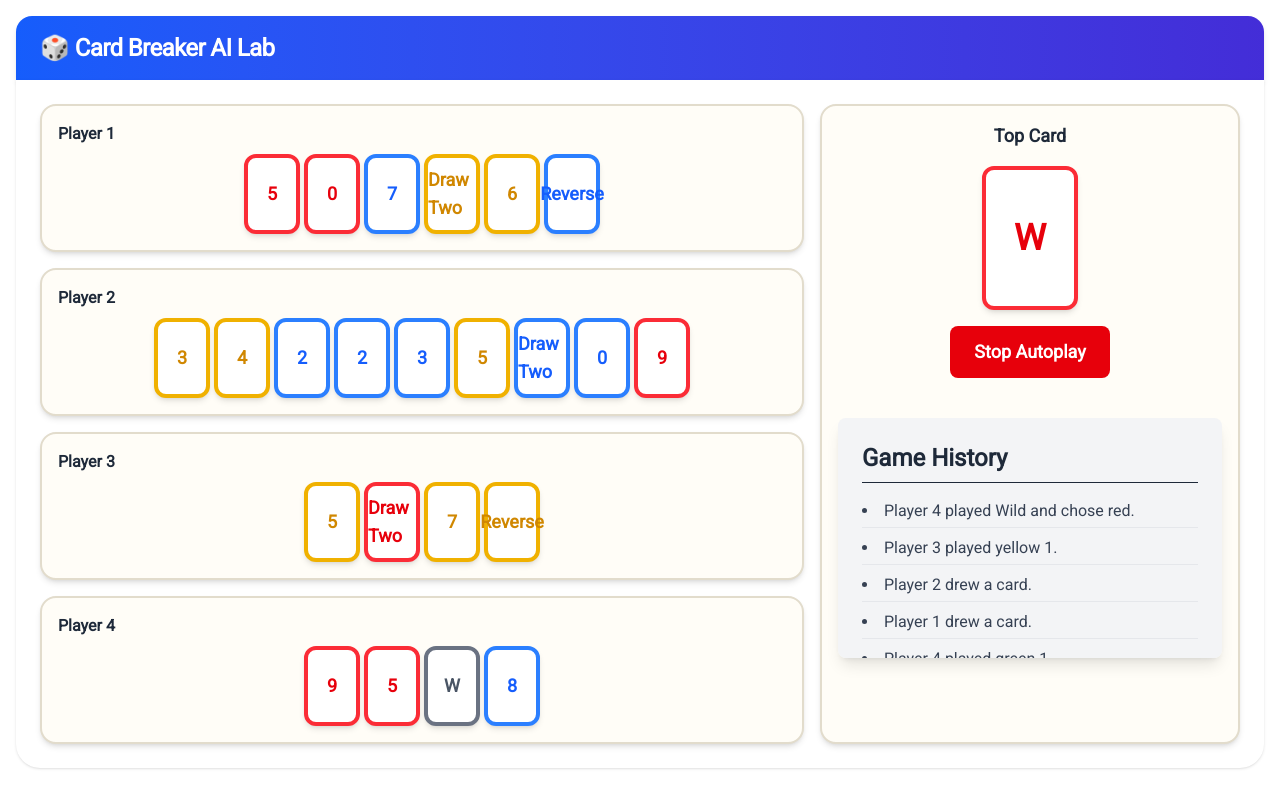
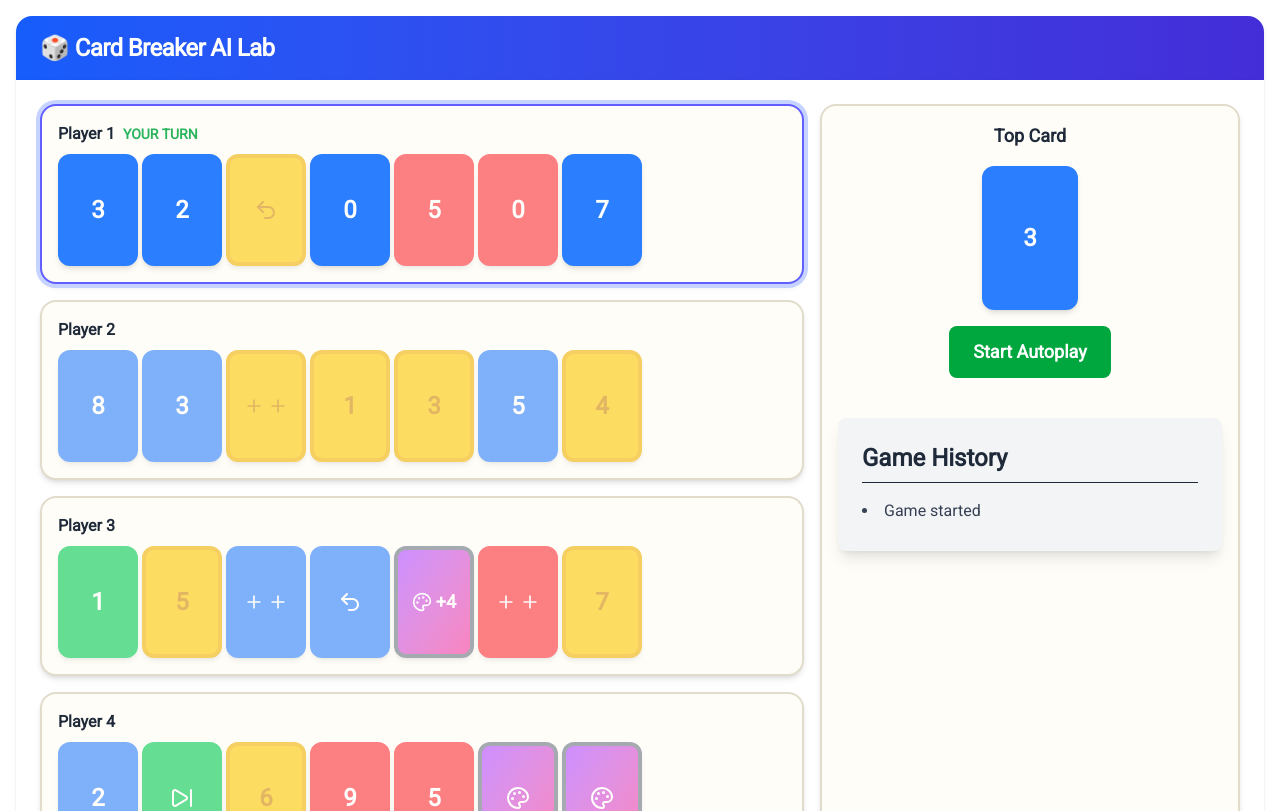
Before and after one commit to mtickle/card-game, a React (Vite) app: page / in a window 1280 px wide. Shown: the top 811 px of the page. Built offline with nearby package versions, Linux system fonts and the light colour scheme.

Commit message:
Check again.

```diff
--- a/package.json
+++ b/package.json
@@ -16,6 +16,7 @@
     "@tailwindcss/postcss": "^4.1.11",
     "@tailwindcss/vite": "^4.1.11",
     "auth0": "^4.27.0",
+    "lucide-react": "^0.525.0",
     "postcss": "^8.5.6",
     "react": "^19.0.0",
     "react-dom": "^19.0.0"
--- a/src/App.jsx
+++ b/src/App.jsx
@@ -1,4 +1,5 @@
-import Header from '@layouts/Header';
+import Card, { getCardIcon, getColorClass } from '@components/Card'; // <-- Import Card component and helpers
+import Header from '@layouts/Header'; // Assuming this path is correct
 import { useCallback, useEffect, useRef, useState } from 'react';
 
 function App() {
@@ -39,7 +40,6 @@ function App() {
     return hands;
   };
 
-
   // --- Game State ---
   const [deck, setDeck] = useState(() => createDeck());
   const [hands, setHands] = useState([]);
@@ -53,6 +53,7 @@ function App() {
   const [gameOver, setGameOver] = useState(false);
   const [winner, setWinner] = useState(null);
   const [finalScores, setFinalScores] = useState([]);
+  // const [autoplay, setAutoplay] = useState(false); // This state is redundant with isAutoplaying
 
   //--- Prepare the game. Give us a top card but not if it is a special card.
   useEffect(() => {
@@ -80,10 +81,6 @@ function App() {
     setTopCard(startingTopCard);
     setGameMessage(`Player ${currentPlayer + 1}'s turn`);
 
-    // console.log('Initial setup completed.');
-    // console.log('Player Hands:', initialHands);
-    // console.log('Initial Top Card:', startingTopCard);
-
     return () => {
       if (aiTurnTimeoutRef.current) {
         clearTimeout(aiTurnTimeoutRef.current);
@@ -91,23 +88,33 @@ function App() {
     };
   }, []);
 
-
-
   //--- This is supposed to do something but I'm not sure what.
   const startNewGame = useCallback(() => {
-    const newDeck = shuffleDeck();
-    const newHands = dealCards(newDeck);
-    const startingCard = drawInitialPlayableCard(newDeck); // however you select the first top card
+    const newDeck = createDeck();
+    const newHands = dealCards([...newDeck]);
 
+    let startingTopCard = null;
+    while (newDeck.length > 0) {
+      const card = newDeck.pop();
+      if (card.value !== 'Skip' && card.value !== 'Reverse' && card.value !== 'Draw Two' && card.color !== 'wild') {
+        startingTopCard = card;
+        break;
+      }
+      newHands[0].push(card); // Put unusable starting cards into Player 1's hand
+    }
+
+    setDeck([...newDeck]);
     setHands(newHands);
-    setDeck(newDeck);
-    setTopCard(startingCard);
+    setTopCard(startingTopCard || { color: 'wild', value: 'Wild' });
     setCurrentPlayer(0);
     setWinner(null);
     setFinalScores([]);
-    setHistory([]);
+    setGameMessage("New game started. Player 1's turn.");
+    setHistory(['New game started']);
+    setGameOver(false);
+    // Don't modify isAutoplaying here, it should be controlled by buttons
+    // If it was true, it will remain true and new game will autoplay
   }, []);
-
 
 
   //--- GAME OVER
@@ -115,21 +122,22 @@ function App() {
     const winnerIndex = hands.findIndex(hand => hand.length === 0);
 
     if (winnerIndex !== -1 && !gameOver) {
-      console.log("game over")
       const scores = calculateGameScore(hands, winnerIndex);
       setWinner(winnerIndex);
       setFinalScores(scores);
       setGameOver(true);
 
-      const timer = setTimeout(() => {
-        startNewGame();
-        setGameOver(false);
-      }, 3000);
+      if (isAutoplaying) { // Use isAutoplaying, not 'autoplay'
+        const timer = setTimeout(() => {
+          startNewGame();
+        }, 3000);
 
-      return () => clearTimeout(timer); // cleanup if component unmounts
+        return () => clearTimeout(timer);
+      } else {
+        setIsAutoplaying(false);
+      }
     }
-  }, [hands, gameOver, startNewGame]);
-
+  }, [hands, gameOver, isAutoplaying, startNewGame]); // Dependency update: use isAutoplaying
 
   // --- Card Playability Check ---
   const canPlayCard = (card, currentTopCard) => {
@@ -142,9 +150,9 @@ function App() {
   };
 
   // --- AI Logic ---
-  const chooseWildColor = (hand) => { // Passed hand to be more explicit
+  const chooseWildColor = (hand) => {
     const colorCounts = { red: 0, blue: 0, green: 0, yellow: 0 };
-    hand.forEach(card => { // Use the passed hand
+    hand.forEach(card => {
       if (card.color !== 'wild') {
         colorCounts[card.color]++;
       }
@@ -161,22 +169,16 @@ function App() {
   };
 
   const playAI = (hand, currentTopCard, currentDeck, playerIndex) => {
-    //console.log(`AI Player ${playerIndex + 1} evaluating hand:`, hand, 'Top card:', currentTopCard);
-    // Prioritize non-wild cards that match
     for (let card of hand) {
       if (card.color !== 'wild' && canPlayCard(card, currentTopCard)) {
-        //  console.log(`AI Player ${playerIndex + 1} selects card (non-wild):`, card);
         return card;
       }
     }
-    // If no non-wild cards, play a wild if possible
     for (let card of hand) {
       if (card.color === 'wild') {
-        //console.log(`AI Player ${playerIndex + 1} selects card (wild):`, card);
         return card;
       }
     }
-    //console.log(`AI Player ${playerIndex + 1} cannot play, will draw a card.`);
     return null; // AI needs to draw
   };
 
@@ -197,8 +199,6 @@ function App() {
 
   // --- Main Card Playing Logic ---
   const playCard = (card, playerIndex, chosenWildColor = null) => {
-    //console.log(`Player ${playerIndex + 1} attempting to play card:`, card);
-
     if (playerIndex !== currentPlayer) {
       setGameMessage(`It's not Player ${playerIndex + 1}'s turn! It's Player ${currentPlayer + 1}'s turn.`);
       setHistory(prev => [`Player ${playerIndex + 1} tried to play out of turn.`, ...prev]);
@@ -212,7 +212,6 @@ function App() {
     }
 
     const newHands = [...hands];
-    // Remove the played card from the hand. Handle cases where the same card might appear multiple times.
     const cardIndex = newHands[playerIndex].findIndex(c => c.color === card.color && c.value === card.value);
     if (cardIndex > -1) {
       newHands[playerIndex].splice(cardIndex, 1);
@@ -232,7 +231,7 @@ function App() {
       setGameMessage(`Player ${playerIndex + 1} wins!`);
       setHistory(prev => [`Player ${playerIndex + 1} wins the game!`, ...prev]);
       setCurrentPlayer(-1); // End game
-      setIsAutoplaying(false); // Stop autoplay on win
+      // isAutoplaying is handled in useEffect for gameOver
       return;
     }
 
@@ -249,18 +248,17 @@ function App() {
     } else if (card.value === 'Draw Two') {
       drawAmount = 2;
       setHistory(prev => [`Player ${nextPlayerIdx + 1} draws two cards.`, ...prev]);
-      nextPlayerIdx = (nextPlayerIdx + direction + 4) % 4; // Player who draws gets skipped
+      nextPlayerIdx = (nextPlayerIdx + direction + 4) % 4;
     } else if (card.value === 'Wild Draw Four') {
       drawAmount = 4;
       setHistory(prev => [`Player ${nextPlayerIdx + 1} draws four cards.`, ...prev]);
-      nextPlayerIdx = (nextPlayerIdx + direction + 4) % 4; // Player who draws gets skipped
+      nextPlayerIdx = (nextPlayerIdx + direction + 4) % 4;
     }
 
     if (drawAmount > 0) {
       const currentDeck = [...deck];
       for (let i = 0; i < drawAmount; i++) {
         if (currentDeck.length > 0) {
-          // The actual player who draws is (currentPlayer + direction + 4) % 4
           newHands[(currentPlayer + direction + 4) % 4].push(currentDeck.pop());
         } else {
           setHistory(prev => [`Deck is empty! Cannot draw more cards.`, ...prev]);
@@ -277,9 +275,7 @@ function App() {
 
   // --- Draw Card Logic for Human Player ---
   const drawCard = () => {
-    // Only allow human to manually draw if not autoplaying
     if (isAutoplaying && currentPlayer === 0) {
-      //console.log("Autoplay is active, AI will handle Player 1's draw.");
       return;
     }
 
@@ -309,42 +305,33 @@ function App() {
     setGameMessage(`Player 1 drew a card. Player ${nextPlayer + 1}'s turn.`);
   };
 
-  useEffect(() => {
-    if (!isAutoplaying) {
-      handleStartAutoplay();
-    }
-  }, []);
 
   // --- AI Turn Effect (handles all AI players, including Player 0 if autoplaying) ---
   useEffect(() => {
-    // If game is over, or not a valid player turn (shouldn't happen with current logic, but good safeguard)
-    if (currentPlayer === -1) {
+    if (currentPlayer === -1 || gameOver) { // Add gameOver check here
       return;
     }
 
-    // Only proceed if it's an AI's turn OR if it's player 0's turn and autoplay is active
     if (currentPlayer !== 0 || isAutoplaying) {
       if (aiTurnTimeoutRef.current) {
         clearTimeout(aiTurnTimeoutRef.current);
       }
 
       aiTurnTimeoutRef.current = setTimeout(() => {
-        //console.log(`AI Player ${currentPlayer + 1}'s turn logic initiated.`);
         const aiHand = hands[currentPlayer];
-        const currentTopCard = topCard; // Ensure latest topCard is used
-        const currentDeck = deck; // Ensure latest deck is used
+        const currentTopCard = topCard;
+        const currentDeck = deck;
 
         const aiCardToPlay = playAI(aiHand, currentTopCard, currentDeck, currentPlayer);
 
         if (aiCardToPlay) {
           let chosenColor = null;
           if (aiCardToPlay.color === 'wild') {
-            chosenColor = chooseWildColor(aiHand); // AI chooses color based on its hand
+            chosenColor = chooseWildColor(aiHand);
           }
           playCard(aiCardToPlay, currentPlayer, chosenColor);
         } else {
-          // AI needs to draw a card
-          const newDeck = [...currentDeck]; // Use the latest deck
+          const newDeck = [...currentDeck];
           if (newDeck.length > 0) {
             const newHands = [...hands];
             const drawnCard = newDeck.pop();
@@ -353,20 +340,18 @@ function App() {
             setHands(newHands);
             setHistory(prev => [`Player ${currentPlayer + 1} drew a card.`, ...prev]);
 
-            // After drawing, AI's turn is over, move to the next player
             const nextPlayer = (currentPlayer + direction + 4) % 4;
             setCurrentPlayer(nextPlayer);
             setGameMessage(`Player ${currentPlayer + 1} drew a card. Player ${nextPlayer + 1}'s turn.`);
           } else {
             setGameMessage(`No cards left to draw for Player ${currentPlayer + 1}! Turn passes.`);
             setHistory(prev => [`No cards left for Player ${currentPlayer + 1} to draw.`, ...prev]);
-            // If deck is empty, turn still passes
             const nextPlayer = (currentPlayer + direction + 4) % 4;
             setCurrentPlayer(nextPlayer);
             setGameMessage(`Player ${currentPlayer + 1} could not draw. Player ${nextPlayer + 1}'s turn.`);
           }
         }
-      }, isAutoplaying ? 200 : 1500); // Faster turns for autoplay, slower for manual AI
+      }, isAutoplaying ? 200 : 1500);
 
       return () => {
         if (aiTurnTimeoutRef.current) {
@@ -374,7 +359,8 @@ function App() {
         }
       };
     }
-  }, [currentPlayer, hands, topCard, deck, direction, isAutoplaying]); // Add isAutoplaying to dependencies
+  }, [currentPlayer, hands, topCard, deck, direction, isAutoplaying, gameOver]); // Dependency update: add gameOver
+
 
   // --- Autoplay Control Handlers ---
   const handleStartAutoplay = () => {
@@ -382,9 +368,8 @@ function App() {
       setIsAutoplaying(true);
       setGameMessage("Autoplay started! AI vs AI.");
       setHistory(prev => [`Autoplay started.`, ...prev]);
-      // If it's currently human's turn, trigger the AI effect
       if (currentPlayer === 0) {
-        setCurrentPlayer(0); // Trigger useEffect for current player 0
+        setCurrentPlayer(0);
       }
     }
   };
@@ -408,24 +393,44 @@ function App() {
           {[0, 1, 2, 3].map(player => (
             <div
               key={player}
-              className="bg-[#fffdf7] p-4 rounded-2xl shadow-md border-2 border-[#e2dccc]"
+              className={`bg-[#fffdf7] p-4 rounded-2xl shadow-md border-2 border-[#e2dccc] ${currentPlayer === player && !gameOver ? 'border-indigo-500 ring-4 ring-indigo-200' : ''}`}
             >
               <div className="flex flex-col gap-2">
-                <div className="font-semibold text-gray-800 text-left">Player {player + 1}</div>
+                <div className="font-semibold text-gray-800 text-left">
+                  Player {player + 1}
+                  {currentPlayer === player && !gameOver && (
+                    <span className="ml-2 text-sm text-green-600 font-bold animate-pulse">YOUR TURN</span>
+                  )}
+                </div>
 
-                <div className="flex flex-wrap gap-1 justify-center">
+                <div className="flex flex-wrap gap-1 justify-left">
                   {hands[player]?.length > 0 ? (
                     hands[player].map((card, index) => (
-                      <div
+                      <Card
                         key={index}
-                        className={`w-14 h-20 rounded-xl shadow-md flex items-center justify-center border-4 text-lg font-bold bg-white
-                    ${card.color === 'red' ? 'border-red-500 text-red-600' :
-                            card.color === 'blue' ? 'border-blue-500 text-blue-600' :
-                              card.color === 'green' ? 'border-green-500 text-green-600' :
-                                card.color === 'yellow' ? 'border-yellow-500 text-yellow-600' : 'border-gray-500 text-gray-600'}`}
-                      >
-                        {card.value === 'Wild' || card.value === 'Wild Draw Four' ? 'W' : card.value}
-                      </div>
+                        card={card}
+                        onClick={() => {
+                          if (player === 0 && !isAutoplaying) { // Human player only and not autoplaying
+                            if (card.color === 'wild') {
+                              let chosenColor = null;
+                              while (!chosenColor || !colors.includes(chosenColor)) {
+                                chosenColor = prompt('Choose a color: red, blue, green, or yellow').toLowerCase();
+                                if (!colors.includes(chosenColor)) {
+                                  alert('Invalid color chosen. Please choose red, blue, green, or yellow.');
+                                }
+                              }
+                              playCard(card, 0, chosenColor);
+                            } else {
+                              playCard(card, 0);
+                            }
+                          }
+                        }}
+                        isDisabled={
+                          (player === 0 && (currentPlayer !== 0 || isAutoplaying || !canPlayCard(card, topCard))) ||
+                          (player !== 0 && true) // AI cards are never interactive
+                        }
+                        isClickable={player === 0 && canPlayCard(card, topCard) && !isAutoplaying}
+                      />
                     ))
                   ) : (
                     <p className="text-gray-500 text-sm">No cards.</p>
@@ -434,6 +439,16 @@ function App() {
               </div>
             </div>
           ))}
+          {/* Draw Card button for Player 1 */}
+          <div className="text-center mt-4">
+            <button
+              className="bg-indigo-600 text-white px-6 py-3 rounded-lg hover:bg-indigo-700 disabled:opacity-50 transition-colors duration-200 text-lg font-semibold"
+              onClick={drawCard}
+              disabled={currentPlayer !== 0 || isAutoplaying || gameOver} // Disable if autoplaying or game over
+            >
+              Draw Card
+            </button>
+          </div>
         </div>
 
         {/* Top Card section aligned to match full height */}
@@ -442,13 +457,9 @@ function App() {
 
           {topCard && (
             <div
-              className={`w-24 h-36 rounded-xl shadow-md flex items-center justify-center border-4 text-4xl font-extrabold bg-white
-          ${topCard.color === 'red' ? 'border-red-500 text-red-600' :
-                  topCard.color === 'blue' ? 'border-blue-500 text-blue-600' :
-                    topCard.color === 'green' ? 'border-green-500 text-green-600' :
-                      topCard.color === 'yellow' ? 'border-yellow-500 text-yellow-600' : 'border-gray-500 text-gray-600'}`}
+              className={`w-24 h-36 rounded-xl shadow-md flex items-center justify-center text-4xl font-extrabold ${getColorClass(topCard.color, 'card')} border-4 ${getColorClass(topCard.color, 'border')}`}
             >
-              {topCard.value === 'Wild' || topCard.value === 'Wild Draw Four' ? 'W' : topCard.value}
+              {getCardIcon(topCard.value)}
             </div>
           )}
 
@@ -456,12 +467,12 @@ function App() {
           <div className="flex justify-center gap-4 mb-6">
             <button
               className={`px-6 py-3 rounded-lg text-white text-lg font-semibold transition-colors duration-200
-      ${isAutoplaying
+                ${isAutoplaying
                   ? 'bg-red-600 hover:bg-red-700'
                   : 'bg-green-600 hover:bg-green-700'}
-      ${currentPlayer === -1 ? 'opacity-50 cursor-not-allowed' : ''}`}
+                ${gameOver ? 'opacity-50 cursor-not-allowed' : ''}`}
               onClick={isAutoplaying ? handleStopAutoplay : handleStartAutoplay}
-              disabled={currentPlayer === -1} // Only disable if game over
+              disabled={gameOver}
             >
               {isAutoplaying ? 'Stop Autoplay' : 'Start Autoplay'}
             </button>
--- /dev/null
+++ b/src/components/Card.jsx
@@ -0,0 +1,80 @@
+// src/components/Card.jsx
+import { Palette, Plus, SkipForward, Undo2 } from 'lucide-react';
+
+// Helper function to get the icon/value for a card
+export const getCardIcon = (value) => {
+    switch (value) {
+        case 'Skip':
+            return <SkipForward size={24} />;
+        case 'Reverse':
+            return <Undo2 size={24} />;
+        case 'Draw Two':
+            return (
+                <div className="flex items-center gap-1">
+                    <Plus size={20} />
+                    <Plus size={20} />
+                </div>
+            );
+        case 'Wild':
+            return <Palette size={24} />;
+        case 'Wild Draw Four':
+            return (
+                <div className="flex items-center gap-1">
+                    <Palette size={20} />
+                    <span className="font-bold text-lg">+4</span>
+                </div>
+            );
+        default:
+            return <span className="text-2xl font-bold">{value}</span>;
+    }
+};
+
+// Helper function to get the Tailwind CSS classes for card colors
+export const getColorClass = (color, type = 'card') => {
+    // 'type' can be used to vary styles, e.g., 'card' vs 'border'
+    switch (color) {
+        case 'red':
+            return type === 'card' ? 'bg-red-500 text-white' : 'border-red-500 text-red-600';
+        case 'blue':
+            return type === 'card' ? 'bg-blue-500 text-white' : 'border-blue-500 text-blue-600';
+        case 'green':
+            return type === 'card' ? 'bg-green-500 text-white' : 'border-green-500 text-green-600';
+        case 'yellow':
+            return type === 'card' ? 'bg-yellow-400 text-black' : 'border-yellow-500 text-yellow-600'; // Yellow text on yellow card can be hard to see
+        case 'wild':
+            return type === 'card' ? 'bg-gradient-to-br from-purple-500 to-pink-500 text-white' : 'border-gray-500 text-gray-600';
+        default:
+            return type === 'card' ? 'bg-gray-300 text-black' : 'border-gray-500 text-gray-600';
+    }
+};
+
+// The Card React Component
+const Card = ({ card, onClick, isDisabled, isClickable }) => {
+    const { color, value } = card;
+
+    const baseClasses = `
+        w-20 h-28 rounded-xl shadow-md flex items-center justify-center text-lg font-bold transition-all duration-200 ease-in-out
+        ${getColorClass(color, 'card')}
+        ${isClickable ? 'cursor-pointer hover:scale-105' : ''}
+        ${isDisabled ? 'opacity-60 cursor-not-allowed' : ''}
+    `;
+
+    // Border for human player's playable cards
+    const playableBorderClass =
+        isClickable && !isDisabled && color !== 'wild' // Only apply to non-wild playable cards
+            ? `border-4 ${getColorClass(color, 'border')} hover:border-indigo-500`
+            : `border-4 ${getColorClass(color, 'border')}`;
+
+
+    return (
+        <button
+            className={`${baseClasses} ${playableBorderClass}`}
+            onClick={onClick}
+            disabled={isDisabled}
+        >
+            {getCardIcon(value)}
+        </button>
+    );
+};
+
+export default Card;
```
Also changed, not shown: 1 other file (tests, documents, lock files or other folders).
